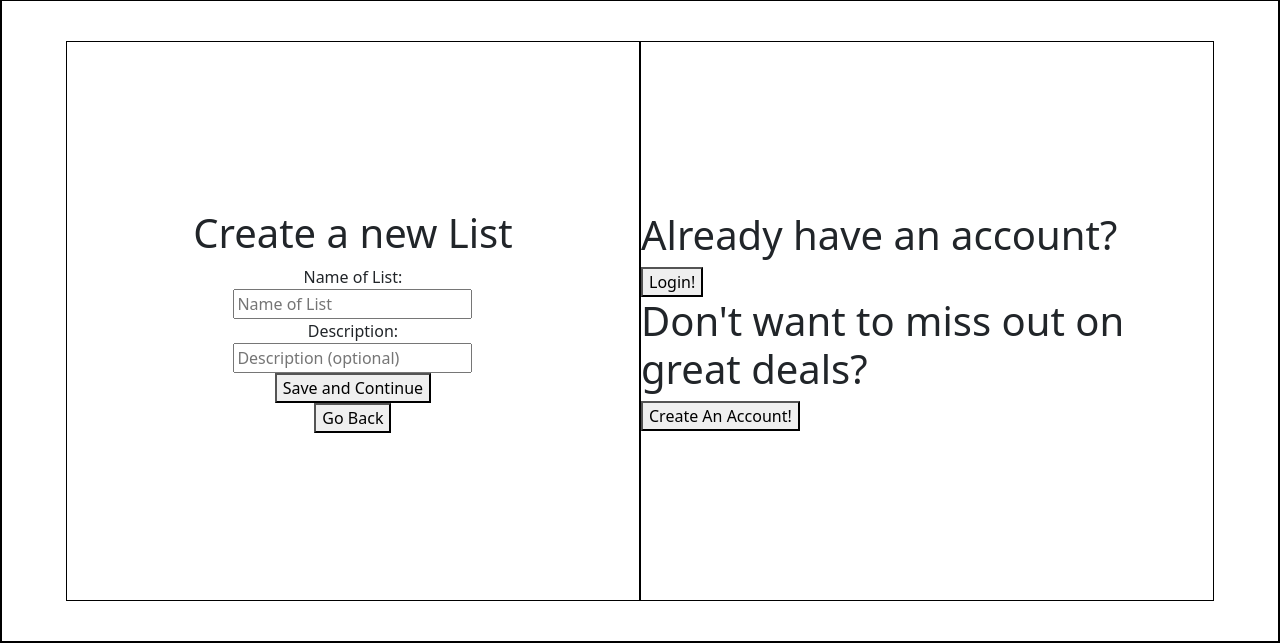
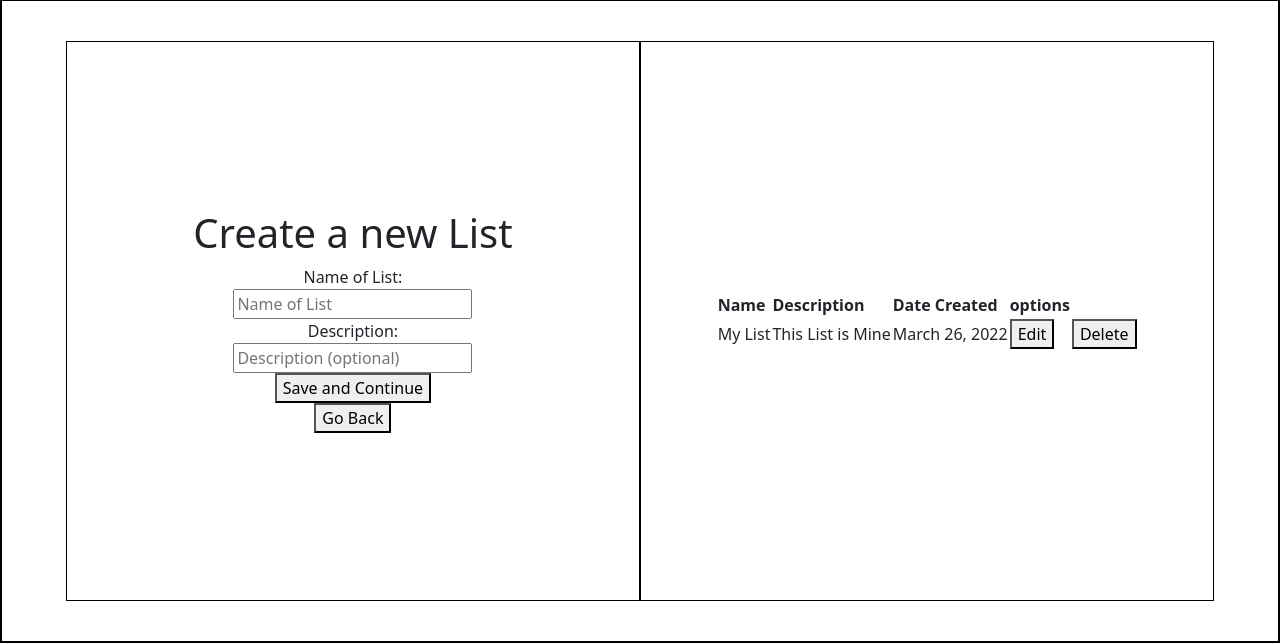
Before and after one commit to Zion-Haye/Matrix-SmartShopper, a Django app: page /CreateList/ in a window 1280 px wide. Shown: the part 161-804 px from the top of the page. Run offline with Django 3.2, Linux system fonts and the light colour scheme; a user stored in the database is signed in; data comes from the database, SQL or seed files in the repository; both versions use the stored data as it was after the commit.

Commit message:
List and Cart Functional

```diff
--- a/smartshopperapp/databaseprocessors/listprocessor.py
+++ b/smartshopperapp/databaseprocessors/listprocessor.py
@@ -46,8 +46,12 @@ def get_registered_user_active_list(user):
 def find_list_by_id():
     pass
 
-def delete_list_by_id():
-    pass
+def delete_list_by_id(list_id):
+    list = List.objects.all().filter(id=list_id)
+
+    if list.exists():
+        list = List.objects.get(id=list_id)
+        list.delete()
 
 def get_registered_user_active_list_count(user):
     num_items
--- a/smartshopperapp/templates/createlist.html
+++ b/smartshopperapp/templates/createlist.html
@@ -15,7 +15,7 @@
         <div id="section-create-list" class="content-child">
 
             <h1>Create a new List</h1>
-      <!--       <p>{{firstname}}</p> -->
+
 
 
             <form action="/CreateList/" method="POST">
@@ -29,15 +29,43 @@
 
                 <button type="submit">Save and Continue</button>
 
-               <!--<button onclick="window.location.href='/SelectCategory/'"> Save and Continue </button>-->
-
                 <button onclick="window.location.href='/'"> Go Back </button>
             </form>
         </div>
 
-        <!---->
+
 
         <div id="section-display-options" class="content-child">
+
+            {% if user.is_authenticated %}
+
+
+            <div id="section-display-lists">
+                <table id="list-table">
+                    <tr>
+                        <th>Name</th>
+                        <th>Description</th>
+                        <th>Date Created</th>
+                        <th>options</th>
+                    </tr>
+
+                    {% if lists != None %}
+                        {% for list in lists %}
+                            <tr>
+                                <td>{{list.name}}</td>
+                                <td>{{list.description}}</td>
+                                <td>{{list.date_created}}</td>
+                                <td><button>Edit</button></td>
+                                <td><button onclick="window.location.href='/DeleteList/{{list.id}}/'">Delete</button></td>
+                            </tr>
+                        {% endfor %}
+                </table>
+                    {% else %}
+                            <p>Litst Empty</p>
+                    {% endif %}
+            </div>
+
+            {% else %}
 
             <div id="section-login-signup">
                 <h1>Already have an account?</h1>
@@ -49,12 +77,9 @@
                 <button> <a href="/SignUp">Create An Account!</a></button>
             </div>
 
-            <!-- Optional Code Below Here-->
-            <!--
-            <div id="section-display-lists">
 
-            </div>
-            -->
+            {% endif %}
+
 
         </div>
     </div>
--- a/smartshopperapp/templates/displaylists.html
+++ b/smartshopperapp/templates/displaylists.html
@@ -25,7 +25,7 @@
                         <td>{{list.description}}</td>
                         <td>{{list.date_created}}</td>
                         <td><button>Edit</button></td>
-                        <td><button>Delete</button></td>
+                        <td><button onclick="window.location.href='/DeleteList/{{list.id}}/'">Delete</button></td>
                     </tr>
                 {% endfor %}
         </table>
--- a/smartshopperapp/urls.py
+++ b/smartshopperapp/urls.py
@@ -14,8 +14,10 @@ urlpatterns = [
     path('SearchResults/',views.display_search_results_page, name="search_results"),
     path('ConfigureResults/',views.display_configure_results_page, name="configure_results"),
 
-    path('Catalogue/SubCategory/<subcategory>',views.display_catalogue_page_with_subcategory, name="display_catalogue_subcategory"),
+    path('Catalogue/SubCategory/<subcategory>/',views.display_catalogue_page_with_subcategory, name="display_catalogue_subcategory"),
     path('AddProductToList/',views.add_product_to_list , name="addproducttolist"),
-    path('MyLists/',views.display_my_lists, name="display_my_last")
+    path('MyLists/',views.display_my_lists, name="display_my_last"),
+    path('DeleteList/<list_id>/', views.delete_list , name="deletelist"),
+    path('DeleteProductFromList/<product_id>/', views.delete_product_from_list , name="deleteproduct")
 
 ]
--- a/smartshopperapp/views.py
+++ b/smartshopperapp/views.py
@@ -11,6 +11,7 @@ from .databaseprocessors.listitemprocessor import *
 
 # Create your views here.
 
+#Pages
 def display_home_page(request):
     isauthenticated = request.user.is_authenticated
     print("In Home:")
@@ -20,27 +21,6 @@ def display_home_page(request):
     populate_product_pool_database()
 
     return render (request, 'home.html')
-
-def display_create_list_page(request):
-
-    if request.method=="POST":
-        listname = request.POST.get('listname')
-        listdescription = request.POST.get('description')
-
-
-        print("In Create List Post Request")
-        print("listname: ",listname)
-        print("description: ",listdescription)
-
-        if request.user.is_authenticated:
-            user = request.user
-            create_list_registered_user(listname , listdescription , user)
-
-        return  redirect ('/SelectCategory/')
-
-    else:
-
-        return render  (request , 'createlist.html')
 
 def display_category_page(request):
     #Show all by default
@@ -52,11 +32,11 @@ def display_catalogue_page(request):
     if request.user.is_authenticated:
         user = request.user
         activelist = get_registered_user_active_list(user)
-        listitems = get_registered_user_list_items(activelist)
+        listitems = get_list_items(activelist)
         print(listitems)
         #,{'listitems':listitems}
 
-        return render (request , 'catalogue.html' , {'listitems':listitems} )
+        return render (request , 'catalogue.html' , {'products':products_by_category, 'listitems':listitems } )
 
 
     return render (request , 'catalogue.html' , {'products':products_by_category})
@@ -104,7 +84,38 @@ def display_configure_results_page(request):
 
     return render (request, 'configureresults.html')
 
+# Product and List
+def display_create_list_page(request):
+
+    if request.method=="POST":
+        listname = request.POST.get('listname')
+        listdescription = request.POST.get('description')
+
+
+        print("In Create List Post Request")
+        print("listname: ",listname)
+        print("description: ",listdescription)
+
+        if request.user.is_authenticated:
+            user = request.user
+            create_list_registered_user(listname , listdescription , user)
+
+        return  redirect ('/SelectCategory/')
+
+    else:
+
+        if request.user.is_authenticated:
+            user = request.user
+            current_user_lists = get_registered_user_lists(user)
+
+            return render  (request , 'createlist.html', {'lists':current_user_lists})
+
+
+        return render  (request , 'createlist.html')
+
 def add_product_to_list(request):
+
+    #where to redirect when theres no active list to add to
 
     if request.method=="POST":
         quantity = request.POST.get('product_quantity')
@@ -131,7 +142,25 @@ def display_my_lists(request):
 
         return render(request ,  'displaylists.html' , {'lists':current_user_lists})
 
+def delete_list(request , list_id):
 
+    if request.user.is_authenticated:
+        delete_list_by_id(list_id)
+
+        return redirect('/MyLists/')
+
+def delete_product_from_list(request, product_id):
+
+    print("In Delete product from list")
+
+    if request.user.is_authenticated:
+        print("In Delete product from list - if authenticated")
+        user = request.user
+        activelist = get_registered_user_active_list(user)
+        product = get_product_by_id(product_id)
+        delete_item_from_list_item(activelist , product)
+
+        return redirect ('/Catalogue/')
 
 #Authentications views
 
```
Also changed, not shown: smartshopperapp/databaseprocessors/listitemprocessor.py (+11 -3 lines), smartshopperapp/static/stylesheets/cataloguestyle.css (+66 -0 lines), smartshopperapp/templates/catalogue.html (+25 -1 lines), db.sqlite3.
